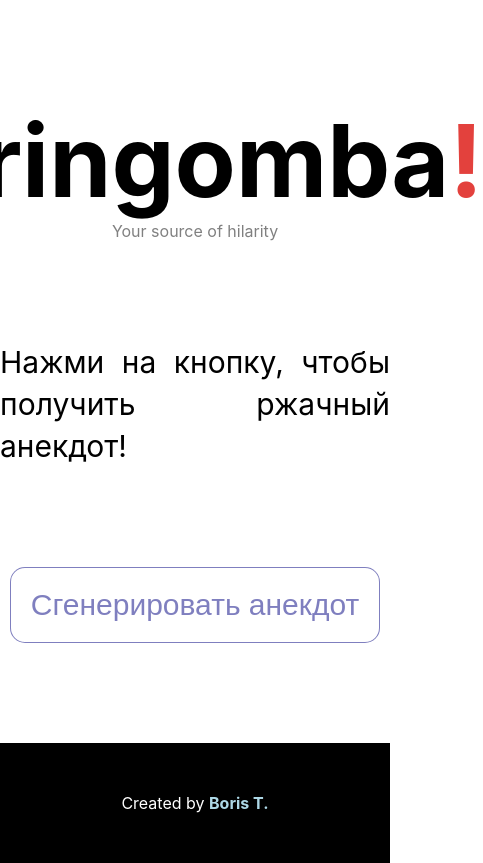
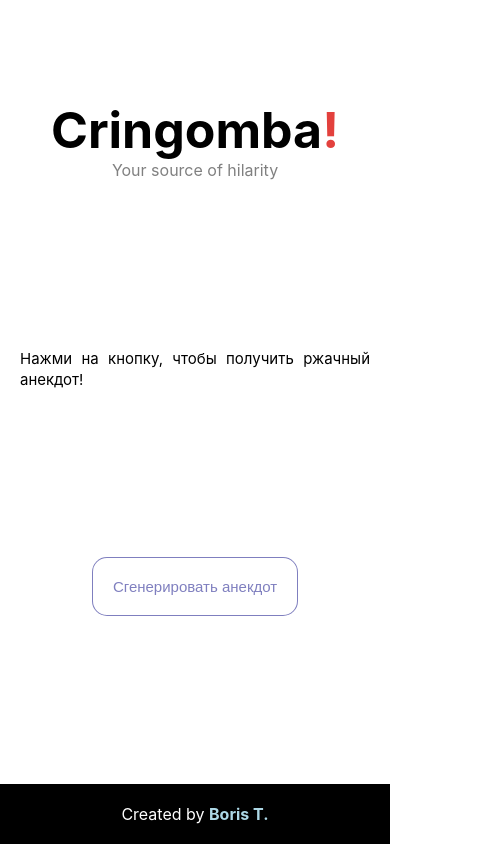
Before and after one commit to fourhtyoz/Cringomba, a React (Create React App) app in the folder frontend/: page / in a window 390 px wide. Shown: the whole page, 483 px wide, since content can reach past the window. Built offline with nearby package versions, Linux system fonts and the light colour scheme.

Commit message:
mobile css

```diff
--- a/frontend/src/components/ActionBar.module.css
+++ b/frontend/src/components/ActionBar.module.css
@@ -1,19 +1,26 @@
-.buttonsContainer {
+.container {
     display: flex;
-    justify-content: space-between;
+    justify-content: space-around;
     align-items: center;
     width: 100%;
     font-size: 80px;
     margin-top: 100px
 }
 
-.buttonsContainer svg {
+.container svg {
     cursor: pointer;
     color: rgba(0, 0, 128, .5);
     transition: .3s linear;
 }
 
-.buttonsContainer svg:hover {
+.container svg:hover {
     cursor: pointer;
     color: rgba(0, 0, 128);
 }
+
+@media (max-width: 900px) {
+    .container {
+        font-size: 30px;
+        margin-top: 20px;
+    }
+}
--- a/frontend/src/components/ActionBar.tsx
+++ b/frontend/src/components/ActionBar.tsx
@@ -23,7 +23,7 @@ export default function ActionBar({text}:{text:any}) {
     }
 
     return (
-        <div className={s.buttonsContainer}>
+        <div className={s.container}>
             <div onClick={handleDislike}><ThumbDownAltIcon fontSize='inherit' /></div>
             <div onClick={handleCopy}><ContentCopyIcon fontSize='inherit' /></div>
             <div onClick={handleLike}><ThumbUpIcon fontSize='inherit' /></div>
--- a/frontend/src/components/Footer.module.css
+++ b/frontend/src/components/Footer.module.css
@@ -17,3 +17,9 @@
 .container a:hover {
     color: white;
 }
+
+@media (max-width: 900px) {
+    .container {
+        padding: 20px
+    }
+}
--- a/frontend/src/components/Header.module.css
+++ b/frontend/src/components/Header.module.css
@@ -14,3 +14,9 @@
 .subtitle {
     color: grey;
 }
+
+@media (max-width: 900px) {
+    .title {
+        font-size: 50px;
+    }
+}
--- a/frontend/src/components/Joke.module.css
+++ b/frontend/src/components/Joke.module.css
@@ -16,6 +16,7 @@
     text-align: justify;
     text-justify: inter-word;
     line-height: 1.4;
+    /* padding-inline: 20px; */
 }
 
 .punchLine {
@@ -25,3 +26,14 @@
 .fakeLaugh {
     margin-top: 20px;
 }
+
+@media (max-width: 900px) {
+    .container {
+        padding-block: 20px;
+    }
+
+    .container p {
+        font-size: 15px;
+        padding-inline: 20px;
+    }
+}
--- a/frontend/src/components/JokeButton.module.css
+++ b/frontend/src/components/JokeButton.module.css
@@ -23,3 +23,12 @@
     color: rgba(0, 0, 128);
     border: 1px solid rgba(0, 0, 128)
 }
+
+@media (max-width: 900px) {
+    .container {
+        margin-bottom: 20px;
+    }
+    .button {
+        font-size: 15px;
+    }
+}
```
